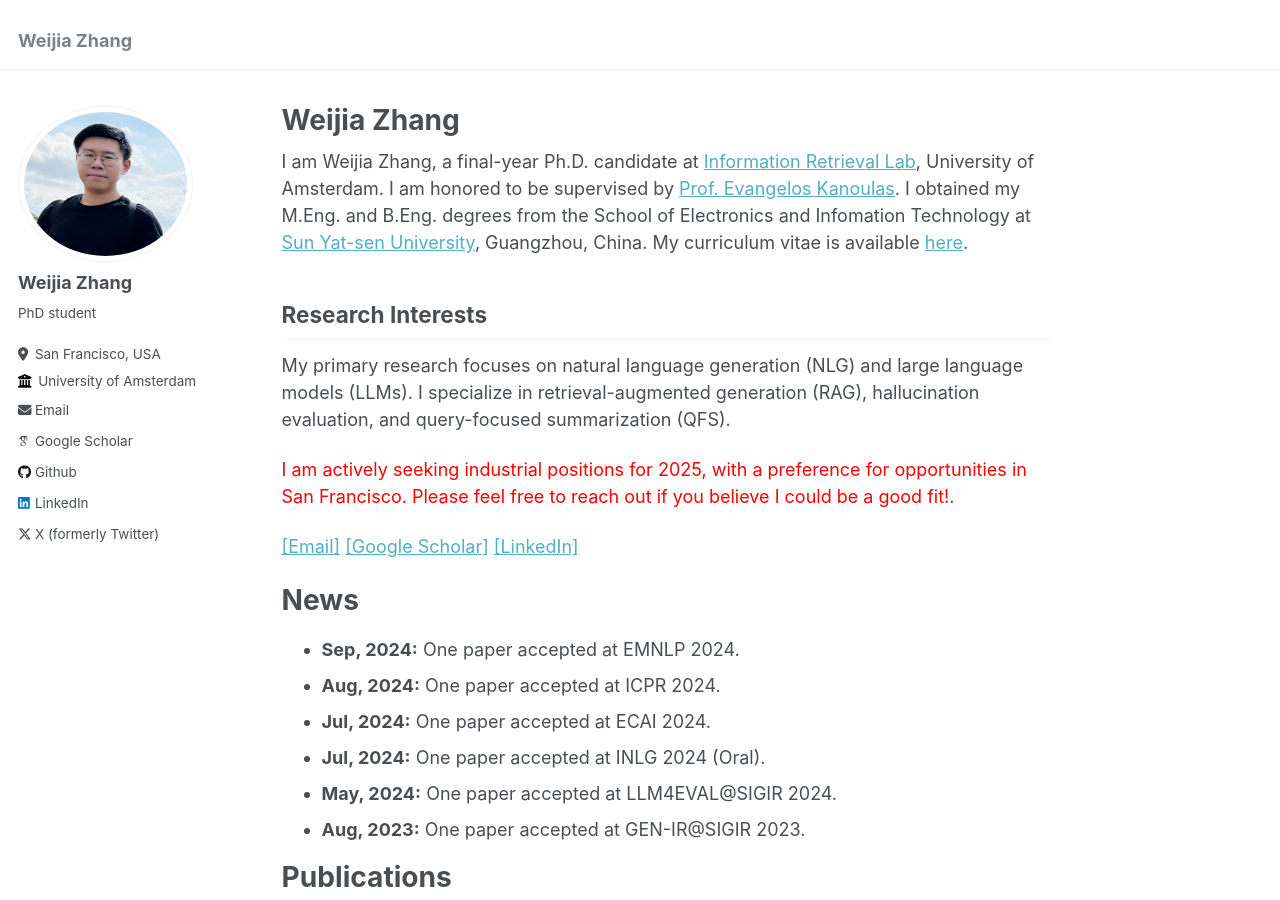
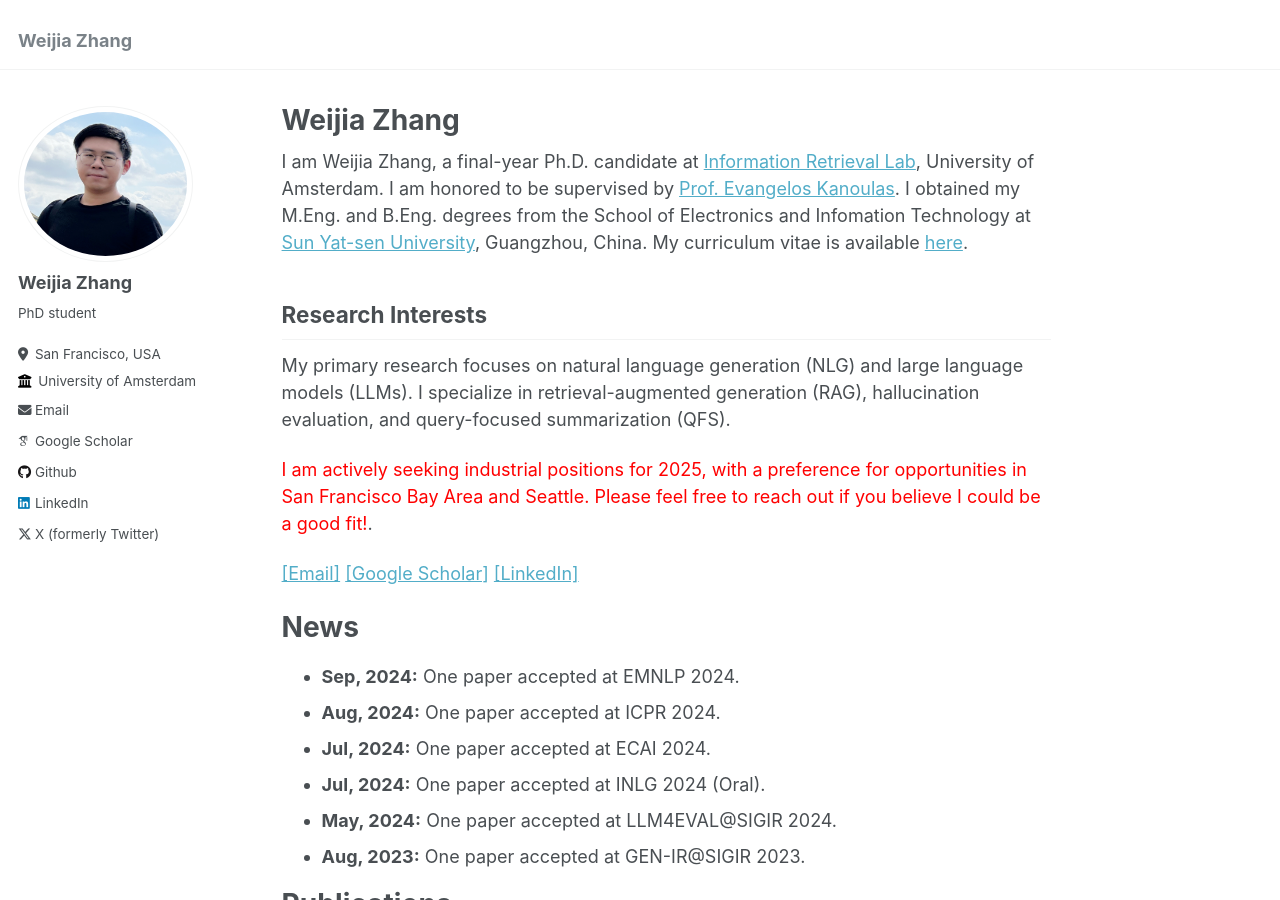
Before and after one commit to wjzhang392/wjzhang392.github.io, a Jekyll site: the page built from _pages/about.md, in a window 1280 px wide and 900 px high. Built offline with Jekyll 4.4.1, drawn with Linux system fonts in a browser that asks for light colours; some web fonts are replaced.

Commit message:
Update about.md

```diff
--- a/_pages/about.md
+++ b/_pages/about.md
@@ -13,7 +13,7 @@ Research Interests
 
 My primary research focuses on natural language generation (NLG) and large language models (LLMs). I specialize in retrieval-augmented generation (RAG), hallucination evaluation, and query-focused summarization (QFS).
 
-<span style="color:red">I am actively seeking industrial positions for 2025, with a preference for opportunities in San Francisco. Please feel free to reach out if you believe I could be a good fit!</span>.
+<span style="color:red">I am actively seeking industrial positions for 2025, with a preference for opportunities in San Francisco Bay Area and Seattle. Please feel free to reach out if you believe I could be a good fit!</span>.
 
 [[Email]](mailto:weijia.zhangplus@gmail.com)
 [[Google Scholar]](https://scholar.google.com/citations?user=eGRikvEAAAAJ&hl=en) [[LinkedIn]](https://www.linkedin.com/in/weijia-zhang-ab3482172/)
```
